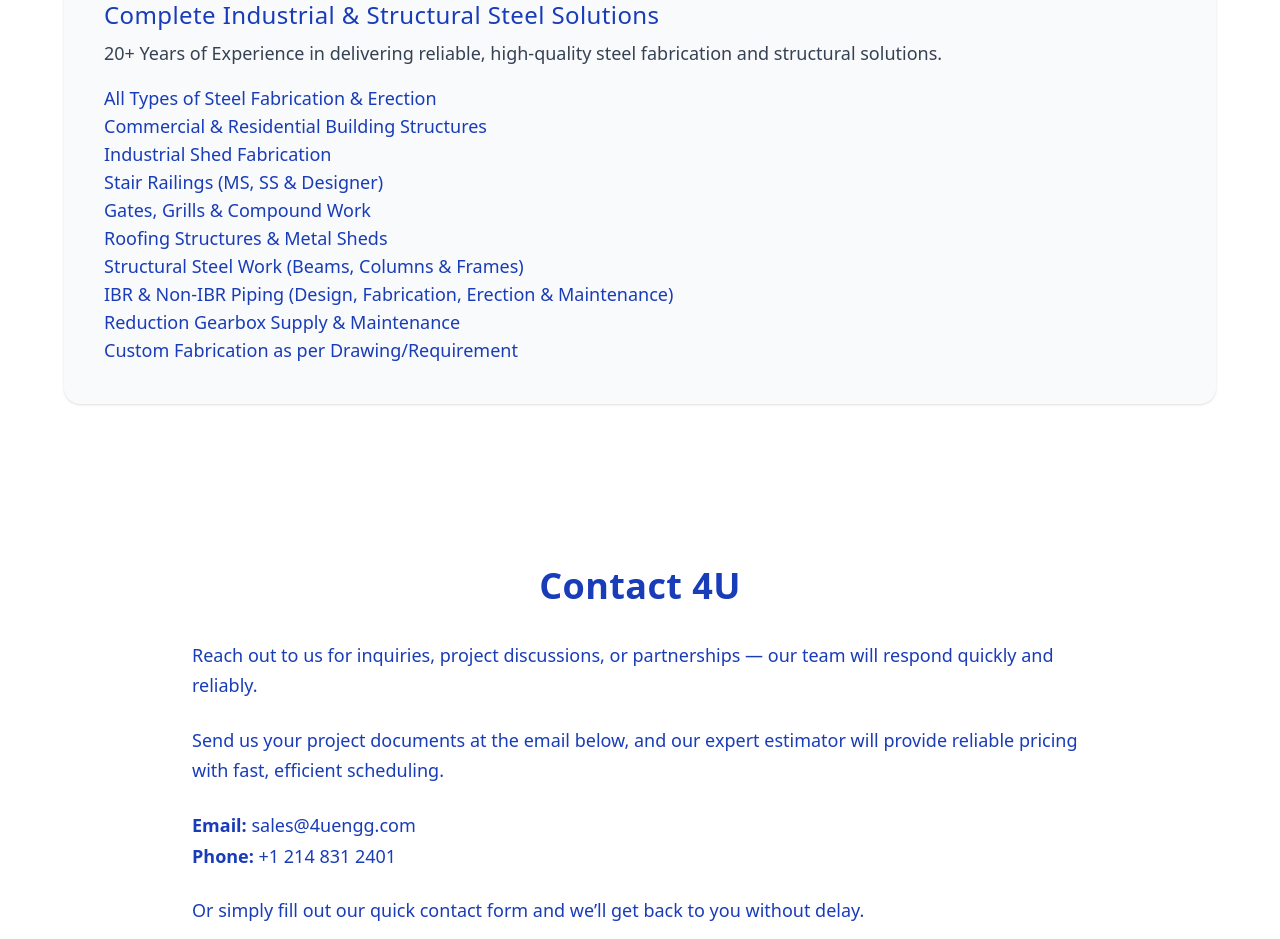
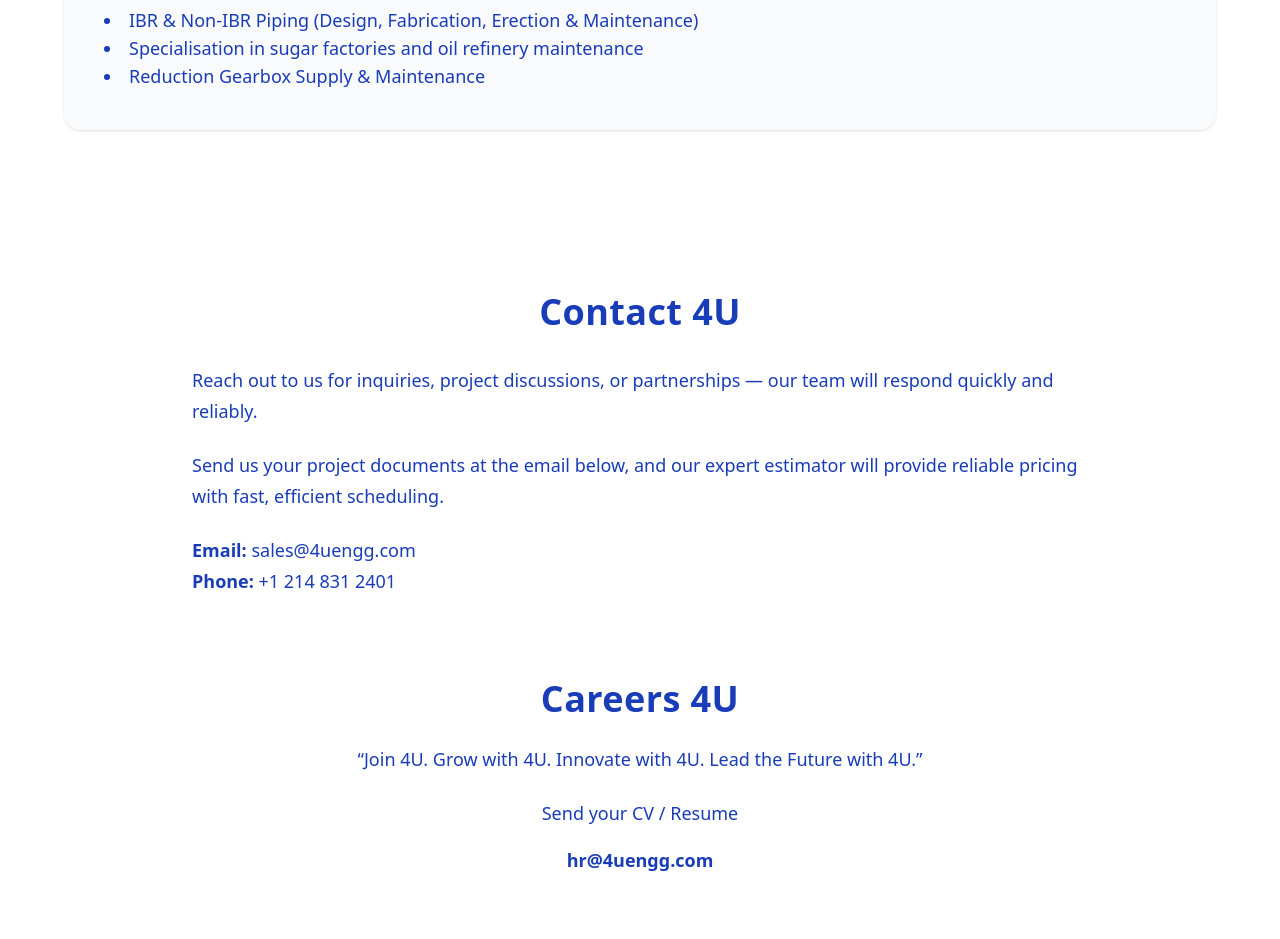
Before and after one commit to VakasTechpanion/4u-engineering, a Next.js app: page / in a window 1280 px wide. Shown: the part 1673-2612 px from the top of the page. Built offline with nearby package versions, Linux system fonts and the light colour scheme.

Commit message:
changes-removed

```diff
--- a/app/components/AboutSection.jsx
+++ b/app/components/AboutSection.jsx
@@ -2,7 +2,7 @@ export default function AboutSection() {
     return (
         <section style={{ marginTop: '100px' }}
             id="about"
-            className="py-24 px-6 bg-white flex flex-col items-center text-center max-w-6xl mx-auto"
+            className="py-20 px-6 bg-white flex flex-col items-center text-center max-w-6xl mx-auto"
         >
             <h2 className="text-4xl font-bold text-blue-800 mb-6">
                 About 4U
--- a/app/components/CareersSection.tsx
+++ b/app/components/CareersSection.tsx
@@ -4,7 +4,7 @@ export default function CareersSection() {
     return (
         <section
             id="careers"
-            className="py-20 px-6 bg-white border-t border-blue-100"
+            className=" px-6 bg-white border-blue-100"
         >
             <div className="max-w-4xl mx-auto text-center text-blue-800">
                 <h2 className="text-4xl font-bold mb-6">
@@ -22,21 +22,6 @@ export default function CareersSection() {
                 <p className="text-lg font-semibold mb-8">
                     hr@4uengg.com
                 </p>
-
-                {/* Upload UI (no backend, UI only) */}
-                <div className="max-w-md mx-auto bg-gray-50 p-6 rounded-xl shadow">
-                    <label className="block mb-2 font-medium text-left">
-                        Upload Resume
-                    </label>
-                    <input
-                        type="file"
-                        accept=".pdf,.doc,.docx"
-                        className="w-full border border-gray-300 rounded-lg px-4 py-2 bg-white"
-                    />
-                    <p className="text-sm text-gray-500 mt-2 text-left">
-                        Accepted formats: PDF, DOC, DOCX
-                    </p>
-                </div>
             </div>
         </section>
     );
--- a/app/components/ContactFrom.jsx
+++ /dev/null
@@ -1,55 +0,0 @@
-"use client";
-import React from "react";
-
-export default function ContactForm() {
-    return (
-        <section className="py-20 bg-gradient-to-br from-blue-700 via-blue-600 to-blue-500 text-white">
-            <div className="max-w-6xl mx-auto px-6 grid md:grid-cols-2 gap-12 items-center">
-
-                {/* LEFT CONTENT */}
-                <div>
-                    <h2 className="text-4xl font-bold mb-6">Contact 4U</h2>
-                    <p className="text-lg mb-4">
-                        Reach out for projects, partnerships, or inquiries.
-                    </p>
-                    <p className="text-lg font-semibold">
-                        sales@4uengg.com / +1 214 831 2401
-                    </p>
-                </div>
-
-                {/* RIGHT FORM */}
-                <form className="bg-white p-8 rounded-2xl shadow-xl text-gray-800 space-y-4 w-full">
-
-                    <input
-                        type="text"
-                        name="name"
-                        placeholder="Your name"
-                        required
-                        className="w-full border px-4 py-3 rounded-lg"
-                    />
-
-                    <input
-                        type="email"
-                        name="email"
-                        placeholder="Your email"
-                        required
-                        className="w-full border px-4 py-3 rounded-lg"
-                    />
-
-                    <textarea
-                        name="message"
-                        placeholder="Your message"
-                        rows={4}
-                        required
-                        className="w-full border px-4 py-3 rounded-lg"
-                    />
-
-                    <button className="w-full bg-blue-700 text-white py-3 rounded-lg">
-                        Send Message
-                    </button>
-                </form>
-
-            </div>
-        </section>
-    );
-}
--- a/app/components/ContactSection.jsx
+++ b/app/components/ContactSection.jsx
@@ -22,10 +22,6 @@ export default function ContactSection() {
           <strong>Email:</strong> sales@4uengg.com <br />
           <strong>Phone:</strong> +1 214 831 2401
         </p>
-        <p>
-          Or simply fill out our quick contact form and we’ll get back to you
-          without delay.
-        </p>
       </div>
     </section>
   );
--- a/app/components/Navbar.jsx
+++ b/app/components/Navbar.jsx
@@ -8,7 +8,9 @@ export default function Navbar() {
     return (
         <nav className="fixed top-0 w-full bg-white/80 backdrop-blur-md shadow-md z-50">
             <div className="container mx-auto flex items-center justify-between px-6 py-3">
-                <div className="flex items-center space-x-3">
+
+                {/* LEFT (Desktop only text) */}
+                <div className="hidden md:flex items-center space-x-3">
                     <Image
                         src="/logo.jpg"
                         alt="4U Engineering Logo"
@@ -17,11 +19,24 @@ export default function Navbar() {
                         className="object-contain rounded-md"
                         priority
                     />
-                    <h1 className="text-base sm:text-lg md:text-2xl font-bold text-blue-600 whitespace-nowrap truncate max-w-[180px] sm:max-w-none">
+                    <h1 className="text-2xl font-bold text-blue-600 whitespace-nowrap">
                         4U Engineering Pvt. Ltd
                     </h1>
                 </div>
 
+                {/* CENTER LOGO (Mobile only) */}
+                <div className="flex md:hidden justify-center w-full">
+                    <Image
+                        src="/logo.jpg"
+                        alt="4U Engineering Logo"
+                        width={100}
+                        height={100}
+                        className="object-contain rounded-md"
+                        priority
+                    />
+                </div>
+
+                {/* DESKTOP MENU */}
                 <ul className="hidden md:flex space-x-8 text-gray-800 font-medium">
                     <li><a href="#home" className="hover:text-blue-600 transition">Home</a></li>
                     <li><a href="#about" className="hover:text-blue-600 transition">About</a></li>
@@ -30,8 +45,9 @@ export default function Navbar() {
                     <li><a href="#contact" className="hover:text-blue-600 transition">Contact</a></li>
                 </ul>
 
+                {/* HAMBURGER */}
                 <button
-                    className="md:hidden flex flex-col space-y-1"
+                    className="md:hidden absolute right-6 flex flex-col space-y-1"
                     onClick={() => setOpen(!open)}
                 >
                     <span className={`w-6 h-0.5 bg-gray-800 transition ${open ? "rotate-45 translate-y-1.5" : ""}`}></span>
@@ -40,13 +56,14 @@ export default function Navbar() {
                 </button>
             </div>
 
+            {/* MOBILE MENU */}
             {open && (
                 <ul className="absolute top-14 left-0 w-full bg-white shadow-md flex flex-col items-center py-6 space-y-4 md:hidden text-black font-medium">
-                    <li><a href="#home" className="text-black hover:text-blue-600 transition" onClick={() => setOpen(false)}>Home</a></li>
-                    <li><a href="#about" className="text-black hover:text-blue-600 transition" onClick={() => setOpen(false)}>About</a></li>
-                    <li><a href="#services" className="text-black hover:text-blue-600 transition" onClick={() => setOpen(false)}>Services</a></li>
-                    <li><a href="#projects" className="text-black hover:text-blue-600 transition" onClick={() => setOpen(false)}>Projects</a></li>
-                    <li><a href="#contact" className="text-black hover:text-blue-600 transition" onClick={() => setOpen(false)}>Contact</a></li>
+                    <li><a href="#home" onClick={() => setOpen(false)}>Home</a></li>
+                    <li><a href="#about" onClick={() => setOpen(false)}>About</a></li>
+                    <li><a href="#services" onClick={() => setOpen(false)}>Services</a></li>
+                    <li><a href="#projects" onClick={() => setOpen(false)}>Projects</a></li>
+                    <li><a href="#contact" onClick={() => setOpen(false)}>Contact</a></li>
                 </ul>
             )}
         </nav>
--- a/app/components/ServicesSection.jsx
+++ b/app/components/ServicesSection.jsx
@@ -24,18 +24,14 @@ export default function ServicesSection() {
           <h3 className="text-2xl font-semibold mb-2">
             Main Steel Detailing
           </h3>
-          <p>
-            Beams, Columns, Bracings, Rafters, Trusses.
-          </p>
+          <p>Beams, Columns, Bracings, Rafters, Trusses.</p>
         </div>
 
         <div>
           <h3 className="text-2xl font-semibold mb-2">
             Miscellaneous Steel Detailing
           </h3>
-          <p>
-            Stairs, Railings, Ladders.
-          </p>
+          <p>Stairs, Railings, Ladders.</p>
         </div>
 
         <div>
@@ -86,30 +82,25 @@ export default function ServicesSection() {
             Warehouses, Manufacturing Plants, Pipe Racks, Utility Structures.
           </p>
         </div>
+
+        {/* ✅ NEW SECTION FIXED */}
         <div>
-          <h3 className="text-2xl font-bold mb-2">
-            Complete Industrial & Structural Steel Solutions
+          <h3 className="text-2xl font-semibold mb-2">
+            Piping & Mechanical Services
           </h3>
-          <p className="mb-4 text-gray-700">
-            20+ Years of Experience in delivering reliable, high-quality steel
-            fabrication and structural solutions.
-          </p>
-
-          <ul >
-            <li>All Types of Steel Fabrication & Erection</li>
-            <li>Commercial & Residential Building Structures</li>
-            <li>Industrial Shed Fabrication</li>
-            <li>Stair Railings (MS, SS & Designer)</li>
-            <li>Gates, Grills & Compound Work</li>
-            <li>Roofing Structures & Metal Sheds</li>
-            <li>Structural Steel Work (Beams, Columns & Frames)</li>
+          <ul className="list-disc list-inside">
             <li>
               IBR & Non-IBR Piping (Design, Fabrication, Erection & Maintenance)
             </li>
-            <li>Reduction Gearbox Supply & Maintenance</li>
-            <li>Custom Fabrication as per Drawing/Requirement</li>
+            <li>
+              Specialisation in sugar factories and oil refinery maintenance
+            </li>
+            <li>
+              Reduction Gearbox Supply & Maintenance
+            </li>
           </ul>
         </div>
+
       </div>
     </section>
   );
--- a/app/page.tsx
+++ b/app/page.tsx
@@ -1,7 +1,6 @@
 import AboutSection from "./components/AboutSection";
 import ServicesSection from "./components/ServicesSection";
 import ContactSection from "./components/ContactSection";
-import ContactForm from "./components/ContactFrom";
 import CareersSection from "./components/CareersSection";
 
 export default function Home() {
@@ -10,7 +9,6 @@ export default function Home() {
       <AboutSection />
       <ServicesSection />
       <ContactSection />
-      <ContactForm />
       <CareersSection />
     </main>
   );
```
